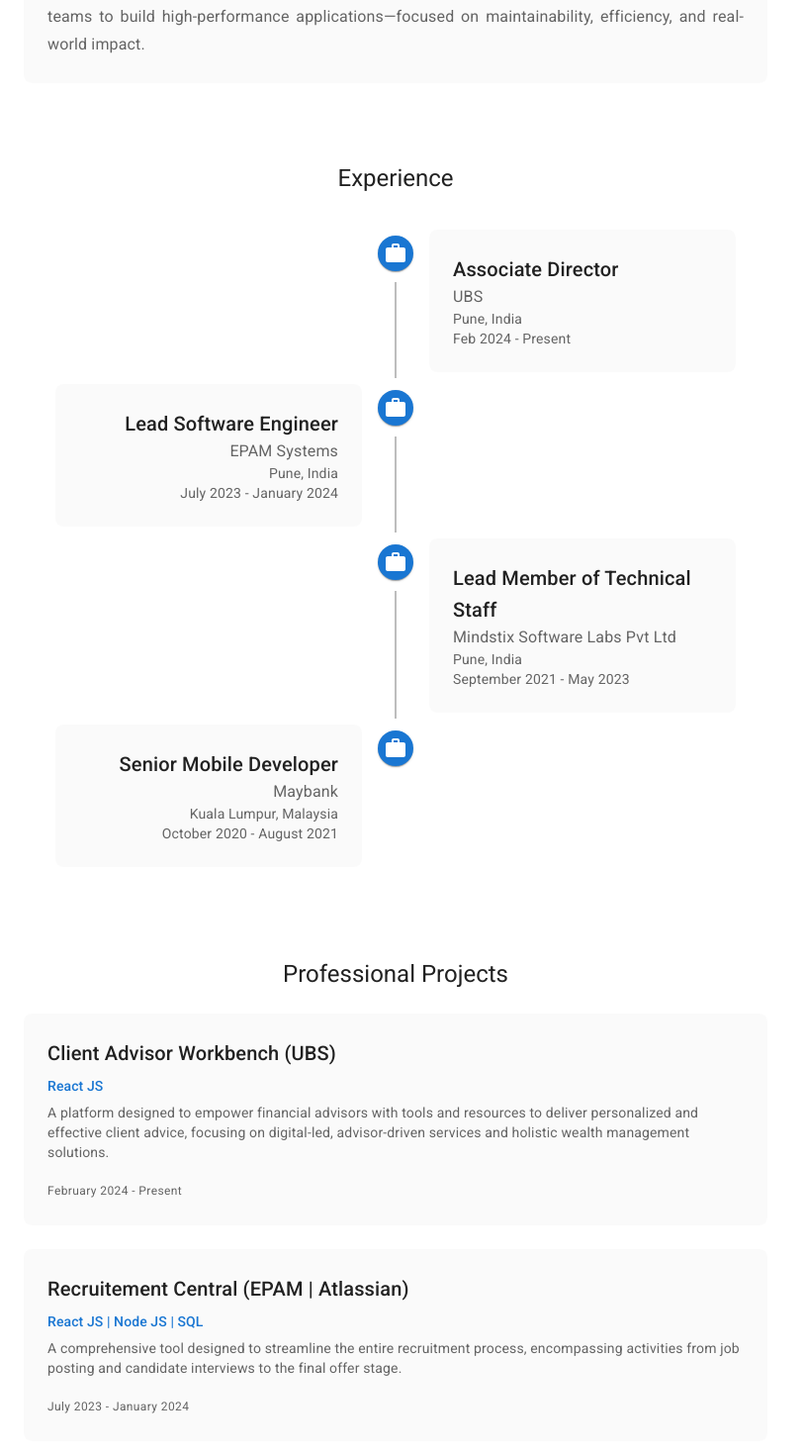
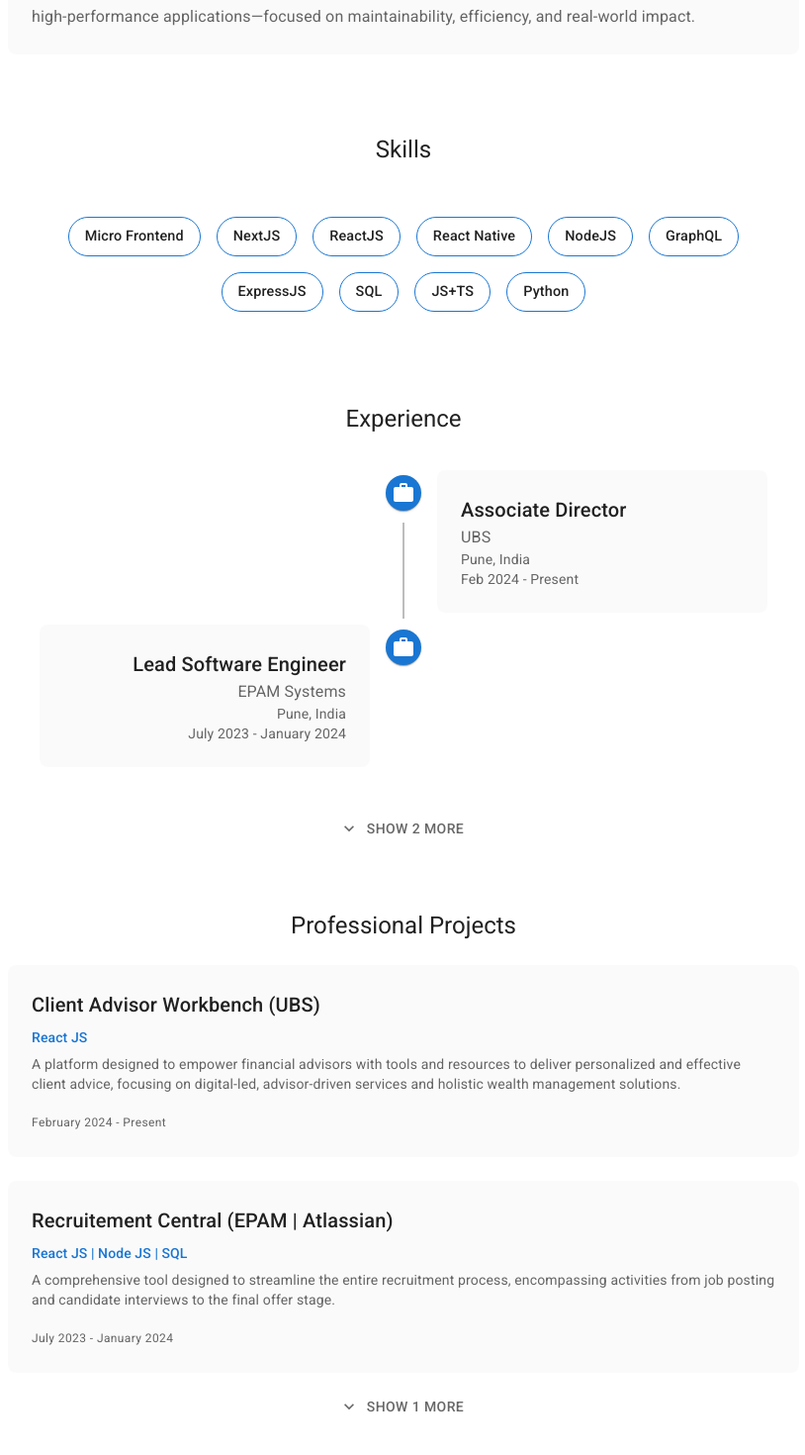
Before and after one commit to vkondi/vkondi.github.io, a React (Vite) app: page / in a window 1280 px wide. Shown: the part 700-2170 px from the top of the page at 99% size, without its empty margins (24-838 px from the left). Built offline with nearby package versions, Linux system fonts and the light colour scheme.

Commit message:
feat: ui enhancements

```diff
--- a/src/components/Layout.tsx
+++ b/src/components/Layout.tsx
@@ -20,16 +20,9 @@ const Layout = ({ children, toggleTheme, isDarkMode }: LayoutProps) => {
   const theme = useTheme();
 
   return (
-    <Box
-      sx={{
-        display: "flex",
-        flexDirection: "column",
-        minHeight: "100vh",
-      }}
-    >
+    <>
       <AppBar position="static" elevation={0} color="transparent">
-        <Container maxWidth="lg">
-          <Toolbar sx={{ justifyContent: "space-between" }}>
+        <Toolbar sx={{ justifyContent: 'space-between', px: { xs: 2, sm: 4, md: 6 } }}>
           <Typography variant="h6" component="div">
             Resume
           </Typography>
@@ -37,22 +30,31 @@ const Layout = ({ children, toggleTheme, isDarkMode }: LayoutProps) => {
             {isDarkMode ? <Brightness7 /> : <Brightness4 />}
           </IconButton>
         </Toolbar>
-        </Container>
       </AppBar>
       <Container
-        maxWidth="lg"
+        disableGutters
         sx={{
+          display: 'flex',
+          flexDirection: 'column',
+          alignItems: 'center',
+          justifyContent: 'center',
+          minHeight: 'calc(100vh - 64px)', // Subtract AppBar height
           py: 4,
-          flex: 1,
-          display: "flex",
-          flexDirection: "column",
-          alignItems: "center",
-          justifyContent: "center",
+        }}
+      >
+        <Container
+          maxWidth="md"
+          sx={{
+            display: 'flex',
+            flexDirection: 'column',
+            alignItems: 'center',
+            px: { xs: 2, sm: 3, md: 4 },
           }}
         >
           {children}
         </Container>
-    </Box>
+      </Container>
+    </>
   );
 };
 
--- a/src/pages/Home.tsx
+++ b/src/pages/Home.tsx
@@ -8,6 +8,8 @@ import {
   Link,
   Grid,
   Tooltip,
+  Container,
+  Button,
 } from '@mui/material';
 import Timeline from '@mui/lab/Timeline';
 import TimelineItem from '@mui/lab/TimelineItem';
@@ -22,27 +24,124 @@ import {
   Work,
   School,
   Email,
+  ExpandMore,
+  ExpandLess,
 } from '@mui/icons-material';
 import { usePortfolioData } from '../context/DataContext';
 import ResumeDownload from '../components/ResumeDownload';
 import WebsitePreview from '../components/WebsitePreview';
+import { useState } from 'react';
+
+const SkillChip = ({ skill }: { skill: string }) => {
+  return (
+    <Box
+      sx={{
+        position: 'relative',
+        display: 'inline-flex',
+        alignItems: 'center',
+        m: 0.5,
+        px: 2,
+        py: 1,
+        borderRadius: '20px',
+        fontSize: '0.9rem',
+        fontWeight: 500,
+        color: 'text.primary',
+        backgroundColor: 'transparent',
+        border: '1px solid',
+        borderColor: 'primary.main',
+        transition: 'all 0.3s ease-in-out',
+        cursor: 'default',
+        '&:hover': {
+          transform: 'translateY(-3px)',
+          boxShadow: (theme) => `0 4px 20px ${theme.palette.primary.main}25`,
+          backgroundColor: 'primary.main',
+          color: 'white',
+          '&::before': {
+            opacity: 1,
+          },
+        },
+        '&::before': {
+          content: '""',
+          position: 'absolute',
+          top: 0,
+          left: 0,
+          right: 0,
+          bottom: 0,
+          borderRadius: '20px',
+          background: (theme) => `linear-gradient(45deg, ${theme.palette.primary.main}15, ${theme.palette.primary.light}15)`,
+          opacity: 0,
+          transition: 'opacity 0.3s ease-in-out',
+        },
+      }}
+    >
+      {skill}
+    </Box>
+  );
+};
+
+interface ShowMoreButtonProps {
+  expanded: boolean;
+  onClick: () => void;
+  itemCount: number;
+  totalCount: number;
+}
+
+const ShowMoreButton = ({ expanded, onClick, itemCount, totalCount }: ShowMoreButtonProps) => (
+  <Button
+    onClick={onClick}
+    startIcon={expanded ? <ExpandLess /> : <ExpandMore />}
+    sx={{
+      mt: 2,
+      color: 'text.secondary',
+      '&:hover': {
+        backgroundColor: (theme) =>
+          theme.palette.mode === 'dark' ? 'rgba(255, 255, 255, 0.05)' : 'rgba(0, 0, 0, 0.02)',
+      },
+    }}
+  >
+    {expanded ? 'Show Less' : `Show ${totalCount - itemCount} More`}
+  </Button>
+);
 
 const Home = () => {
   const data = usePortfolioData();
+  const [expandedSections, setExpandedSections] = useState({
+    experience: false,
+    projects: false,
+    education: false,
+    personalProjects: false,
+  });
+
+  const toggleSection = (section: keyof typeof expandedSections) => {
+    setExpandedSections(prev => ({
+      ...prev,
+      [section]: !prev[section]
+    }));
+  };
+
+  const getVisibleItems = <T,>(items: T[], section: keyof typeof expandedSections): T[] => {
+    return expandedSections[section] ? items : items.slice(0, 2);
+  };
 
   return (
     <Box
       sx={{
+        width: '100%',
         display: 'flex',
         flexDirection: 'column',
         alignItems: 'center',
-        width: '100%',
-        maxWidth: '800px',
-        mx: 'auto',
-        px: { xs: 2, sm: 3 }, // Responsive padding
       }}
     >
-      <Stack spacing={8} alignItems="center" sx={{ width: '100%' }}>
+      <Box
+        sx={{
+          width: '100%',
+          maxWidth: 800,
+          display: 'flex',
+          flexDirection: 'column',
+          alignItems: 'center',
+          gap: 8,
+        }}
+      >
         {/* Profile Section */}
         <Box
           sx={{
@@ -152,19 +251,66 @@ const Home = () => {
           </Typography>
         </Box>
 
+        {/* Skills Section */}
+        <Box sx={{ width: '100%', textAlign: 'center' }}>
+          <Typography variant="h5" gutterBottom sx={{ mb: 3 }}>
+            Skills
+          </Typography>
+          <Box
+            sx={{
+              display: 'flex',
+              flexWrap: 'wrap',
+              gap: 1,
+              justifyContent: 'center',
+              p: 3,
+              '& > *': {
+                animation: 'fadeInUp 0.5s ease-out forwards',
+              },
+              '@keyframes fadeInUp': {
+                '0%': {
+                  opacity: 0,
+                  transform: 'translateY(20px)',
+                },
+                '100%': {
+                  opacity: 1,
+                  transform: 'translateY(0)',
+                },
+              },
+            }}
+          >
+            {data.skills.map((skill, index) => (
+              <Box
+                key={skill}
+                sx={{
+                  animationDelay: `${index * 0.1}s`,
+                }}
+              >
+                <SkillChip skill={skill} />
+              </Box>
+            ))}
+          </Box>
+        </Box>
+
         {/* Experience Section */}
         <Box sx={{ width: '100%', textAlign: 'center' }}>
           <Typography variant="h5" gutterBottom sx={{ mb: 3 }}>
             Experience
           </Typography>
-          <Timeline position="alternate">
-            {data.workExperience.map((exp, index) => (
+          <Timeline
+            position="alternate"
+            sx={{
+              '& .MuiTimelineItem-root': {
+                width: '100%',
+              },
+            }}
+          >
+            {getVisibleItems(data.workExperience, 'experience').map((exp, index, visibleItems) => (
               <TimelineItem key={index}>
                 <TimelineSeparator>
                   <TimelineDot color="primary">
                     <Work />
                   </TimelineDot>
-                  {index !== data.workExperience.length - 1 && <TimelineConnector />}
+                  {index !== visibleItems.length - 1 && <TimelineConnector />}
                 </TimelineSeparator>
                 <TimelineContent>
                   <Paper
@@ -197,6 +343,14 @@ const Home = () => {
               </TimelineItem>
             ))}
           </Timeline>
+          {data.workExperience.length > 2 && (
+            <ShowMoreButton
+              expanded={expandedSections.experience}
+              onClick={() => toggleSection('experience')}
+              itemCount={2}
+              totalCount={data.workExperience.length}
+            />
+          )}
         </Box>
 
         {/* Projects Section */}
@@ -205,7 +359,7 @@ const Home = () => {
             Professional Projects
           </Typography>
           <Stack spacing={3}>
-            {data.projects.map((project, index) => (
+            {getVisibleItems(data.projects, 'projects').map((project, index) => (
               <Paper
                 key={index}
                 elevation={0}
@@ -236,6 +390,14 @@ const Home = () => {
               </Paper>
             ))}
           </Stack>
+          {data.projects.length > 2 && (
+            <ShowMoreButton
+              expanded={expandedSections.projects}
+              onClick={() => toggleSection('projects')}
+              itemCount={2}
+              totalCount={data.projects.length}
+            />
+          )}
         </Box>
 
         {/* Education Section */}
@@ -243,14 +405,21 @@ const Home = () => {
           <Typography variant="h5" gutterBottom sx={{ mb: 3 }}>
             Education
           </Typography>
-          <Timeline position="alternate">
-            {data.education.map((edu, index) => (
+          <Timeline
+            position="alternate"
+            sx={{
+              '& .MuiTimelineItem-root': {
+                width: '100%',
+              },
+            }}
+          >
+            {getVisibleItems(data.education, 'education').map((edu, index, visibleItems) => (
               <TimelineItem key={index}>
                 <TimelineSeparator>
                   <TimelineDot color="secondary">
                     <School />
                   </TimelineDot>
-                  {index !== data.education.length - 1 && <TimelineConnector />}
+                  {index !== visibleItems.length - 1 && <TimelineConnector />}
                 </TimelineSeparator>
                 <TimelineContent>
                   <Paper
@@ -286,40 +455,14 @@ const Home = () => {
               </TimelineItem>
             ))}
           </Timeline>
-        </Box>
-
-        {/* Skills Section */}
-        <Box sx={{ width: '100%', textAlign: 'center' }}>
-          <Typography variant="h5" gutterBottom sx={{ mb: 3 }}>
-            Skills
-          </Typography>
-          <Paper
-            elevation={0}
-            sx={{
-              p: 3,
-              backgroundColor: (theme) =>
-                theme.palette.mode === 'dark' ? 'rgba(255, 255, 255, 0.05)' : 'rgba(0, 0, 0, 0.02)',
-              borderRadius: 2,
-            }}
-          >
-            <Stack direction="row" flexWrap="wrap" gap={1} justifyContent="center">
-              {data.skills.map((skill) => (
-                <Chip
-                  key={skill}
-                  label={skill}
-                  variant="outlined"
-                  sx={{
-                    borderRadius: '4px',
-                    transition: 'all 0.3s ease',
-                    '&:hover': {
-                      backgroundColor: 'primary.main',
-                      color: 'white',
-                    },
-                  }}
-                />
-              ))}
-            </Stack>
-          </Paper>
+          {data.education.length > 2 && (
+            <ShowMoreButton
+              expanded={expandedSections.education}
+              onClick={() => toggleSection('education')}
+              itemCount={2}
+              totalCount={data.education.length}
+            />
+          )}
         </Box>
 
         {/* Preview Websites Section */}
@@ -333,7 +476,7 @@ const Home = () => {
             ))}
           </Stack>
         </Box>
-      </Stack>
+      </Box>
     </Box>
   );
 };
```
Also changed, not shown: src/components/WebsitePreview.tsx (+111 -26 lines). Lines whose indentation alone changed are shown as unchanged.
